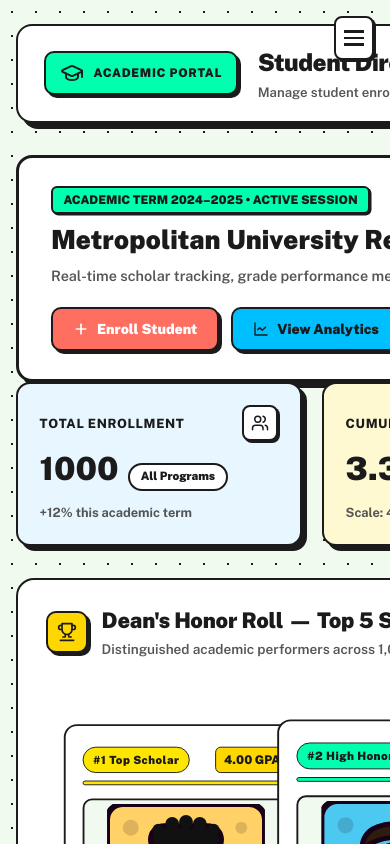
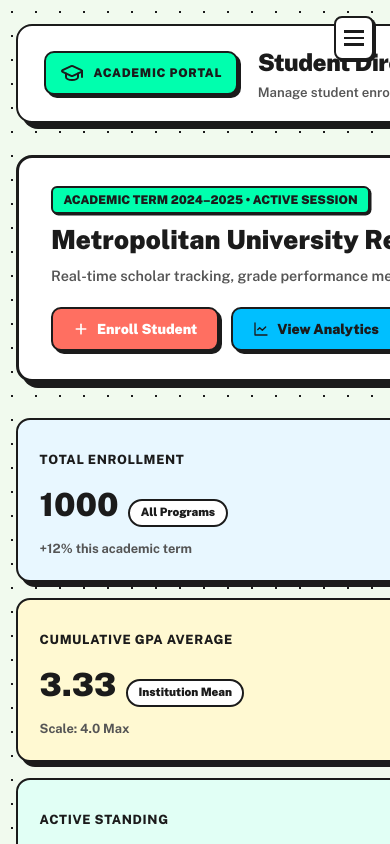
Before and after one commit to pj172751-arch/Student-Management-Dashboard, a React (Vite) app: page / in a window 390 px wide. Shown: the top 844 px of the page. Built offline with nearby package versions, Linux system fonts and the light colour scheme.

Commit message:
fix: resolve scatter plot X-axis text collision and add spacious margins between welcome banner and all 4 KPI cards

```diff
--- a/src/App.css
+++ b/src/App.css
@@ -319,13 +319,28 @@
    STATISTICS & KPI SUMMARY PANEL
    ======================================================== */
 .stats-panel-section {
-  margin-bottom: 2rem;
+  margin-bottom: 2.5rem;
 }
 
 .stats-grid {
   display: grid;
-  grid-template-columns: repeat(auto-fit, minmax(220px, 1fr));
-  gap: 1.25rem;
+  grid-template-columns: repeat(4, minmax(0, 1fr));
+  gap: 1.5rem;
+  width: 100%;
+}
+
+@media (max-width: 1200px) {
+  .stats-grid {
+    grid-template-columns: repeat(2, minmax(0, 1fr));
+    gap: 1.25rem;
+  }
+}
+
+@media (max-width: 640px) {
+  .stats-grid {
+    grid-template-columns: 1fr;
+    gap: 1rem;
+  }
 }
 
 .stat-kpi-card {
@@ -4320,6 +4335,7 @@
   align-items: center;
   flex-wrap: wrap;
   gap: 1.25rem;
+  margin-bottom: 2.25rem;
 }
 
 .welcome-text-group {
--- a/src/components/AnalyticsView.jsx
+++ b/src/components/AnalyticsView.jsx
@@ -419,19 +419,22 @@ function AnalyticsView({ students }) {
 
             {/* Bottom-Left Quadrant Background: Academic Support Zone */}
             <rect x="80" y="226" width="456" height="204" fill="#FF6F61" fillOpacity="0.07" rx="10" />
-            <text x="95" y="455" fontSize="11" fontWeight="900" fill="#DC2626" letterSpacing="0.4">
-              ACADEMIC SUPPORT ZONE (Att &lt;88%, GPA &lt;3.35)
+            <rect x="90" y="234" width="310" height="22" rx="5" fill="#FFE5E5" stroke="#DC2626" strokeWidth="1" />
+            <text x="245" y="249" textAnchor="middle" fontSize="10" fontWeight="900" fill="#DC2626" letterSpacing="0.3">
+              ACADEMIC SUPPORT FOCUS (Att &lt;88%, GPA &lt;3.35)
             </text>
 
             {/* Bottom-Right Quadrant Background: Dedicated Effort */}
             <rect x="536" y="226" width="304" height="204" fill="#FFE600" fillOpacity="0.06" rx="10" />
-            <text x="830" y="455" textAnchor="end" fontSize="11" fontWeight="900" fill="#B45309" letterSpacing="0.4">
+            <rect x="550" y="234" width="280" height="22" rx="5" fill="#FFF8E7" stroke="#B45309" strokeWidth="1" />
+            <text x="690" y="249" textAnchor="middle" fontSize="10" fontWeight="900" fill="#B45309" letterSpacing="0.3">
               DEDICATED EFFORT (Att ≥88%, GPA &lt;3.35)
             </text>
 
             {/* Quadrant Dividing Lines (Actual Means: 88% and 3.35) */}
             <line x1="536" y1="55" x2="536" y2="430" stroke="#9CA3AF" strokeWidth="2" strokeDasharray="5 5" />
-            <text x="542" y="445" fontSize="10" fontWeight="900" fill="#374151">Mean Att (88%)</text>
+            <rect x="490" y="58" width="92" height="18" rx="4" fill="#F3F4F6" stroke="#9CA3AF" strokeWidth="1" />
+            <text x="536" y="71" textAnchor="middle" fontSize="9" fontWeight="900" fill="#374151">Mean Att: 88%</text>
 
             <line x1="80" y1="226" x2="840" y2="226" stroke="#9CA3AF" strokeWidth="2" strokeDasharray="5 5" />
             <text x="40" y="230" fontSize="11" fontWeight="900" fill="#374151">3.35</text>
```
